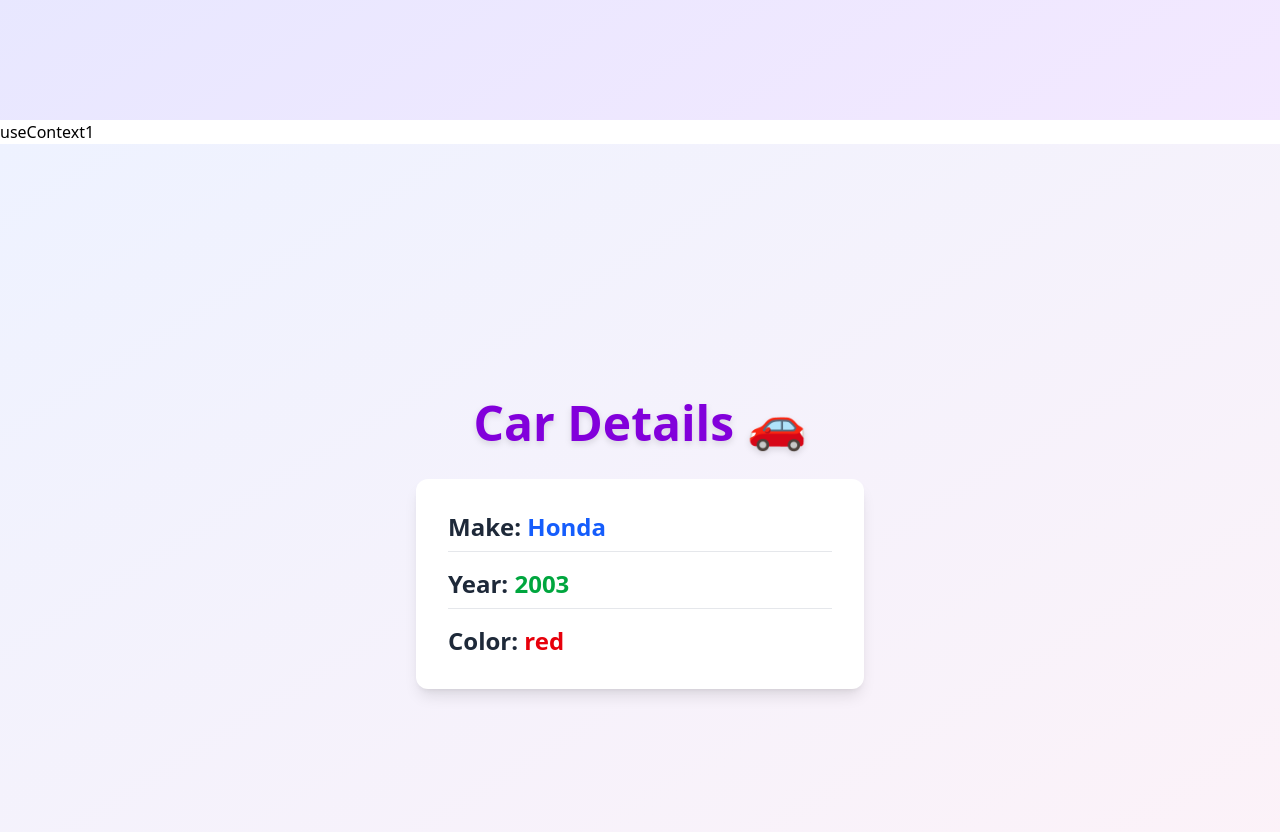
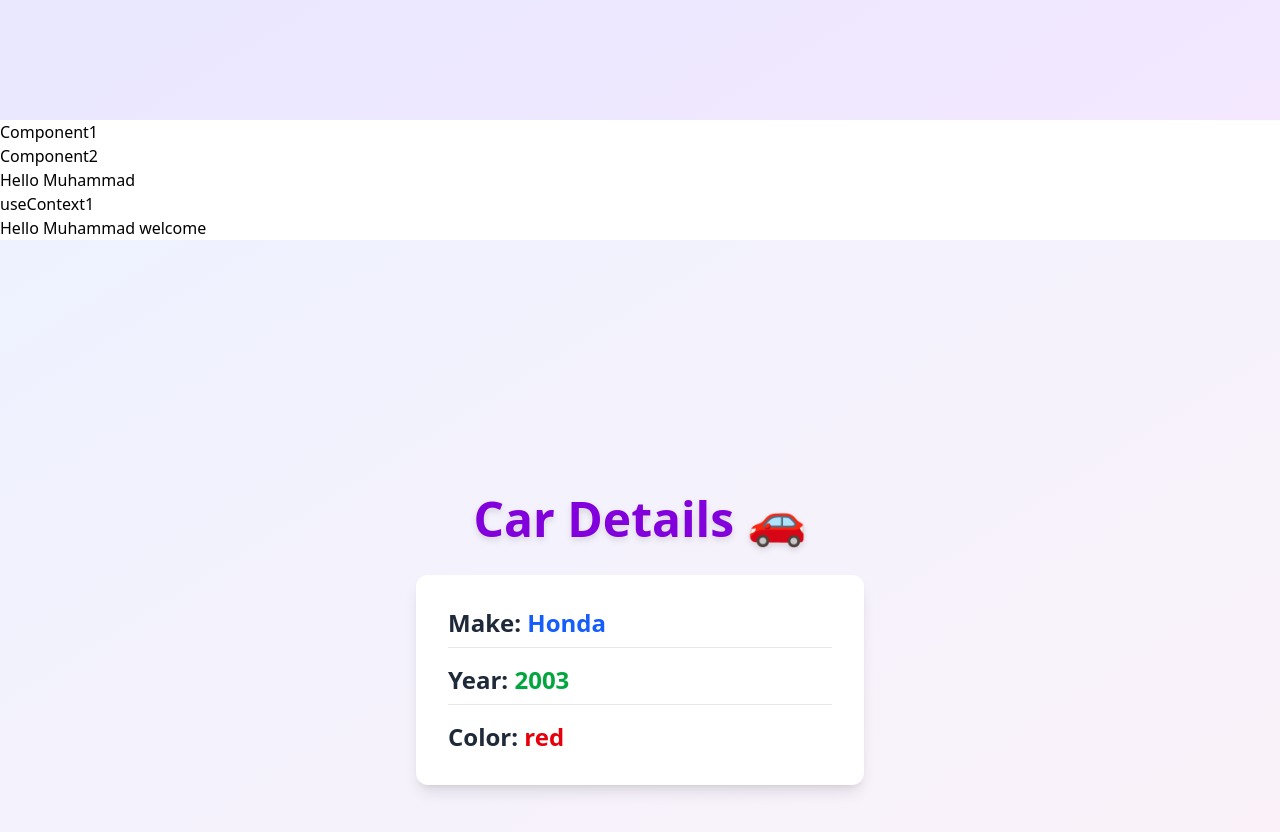
Before and after one commit to patel192/React-Practice, a React (Vite) app: page / in a window 1280 px wide. Shown: the part 8680-9512 px from the top of the page. Built offline with nearby package versions, Linux system fonts and the light colour scheme.

Commit message:
UseContext Basic Understanding

```diff
--- a/src/App.jsx
+++ b/src/App.jsx
@@ -2,6 +2,7 @@ import "./App.css";
 import { Cars } from "./Components/props/Cars";
 import { Props1 } from "./Components/props/Props1";
 import { Props2 } from "./Components/props/Props2";
+import { Component1 } from "./Components/useContext/Component1";
 import { UseContext1 } from "./Components/useContext/useContext1";
 import { CountDown } from "./Components/useEffect/CountDown";
 import { Counter } from "./Components/useEffect/Counter";
@@ -31,7 +32,7 @@ const Array = ["For","While","Do-while","If-else"]
       <Counter />
       <CountDown />
       <FormValidator />
-      <UseContext1 />
+      <Component1/>
       <Props1 make="Honda" color="red" year="2003" />
       <Props2 dataArray={Array}/>
       <Cars/>
--- /dev/null
+++ b/src/Components/useContext/Component1.jsx
@@ -0,0 +1,11 @@
+import React from 'react'
+import { Component2 } from './Component2'
+
+export const Component1 = () => {
+    const user = "Muhammad"
+  return (
+    <div>Component1
+        <Component2 user = {user}/>
+    </div>
+  )
+}
--- /dev/null
+++ b/src/Components/useContext/Component2.jsx
@@ -0,0 +1,11 @@
+import React from 'react'
+import { UseContext1 } from './useContext1'
+
+export const Component2 = ({user}) => {
+  return (
+    <div>Component2
+        <h1>Hello {user}</h1>
+        <UseContext1 user={user}/>
+    </div>
+  )
+}
--- a/src/Components/useContext/useContext1.jsx
+++ b/src/Components/useContext/useContext1.jsx
@@ -1,7 +1,9 @@
 import React from 'react'
 
-export const UseContext1 = () => {
+export const UseContext1 = ({user}) => {
   return (
-    <div>useContext1</div>
+    <div>useContext1
+      <h1>{`Hello ${user} welcome`}</h1>
+    </div>
   )
 }
```
